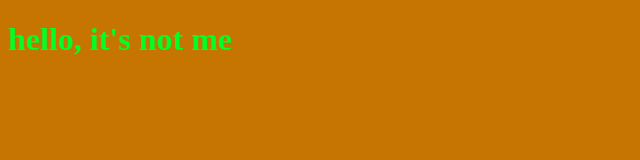
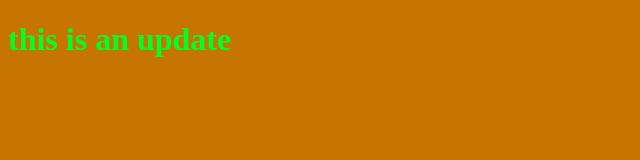
Before and after one commit to lboghdadyy/my-projet, a plain HTML site: page index.html in a window 1280 px wide. Shown: the whole page, without its empty margins (0-640 px from the left). Drawn offline with Linux system fonts and the light colour scheme.

Commit message:
this is an update

```diff
--- a/index.html
+++ b/index.html
@@ -8,7 +8,7 @@
 </head>
 <body>
 
-    <h1>hello, it's not me</h1>
+    <h1>this is an update</h1>
     <script src="app.js"></script>
 </body>
 </html>
```
